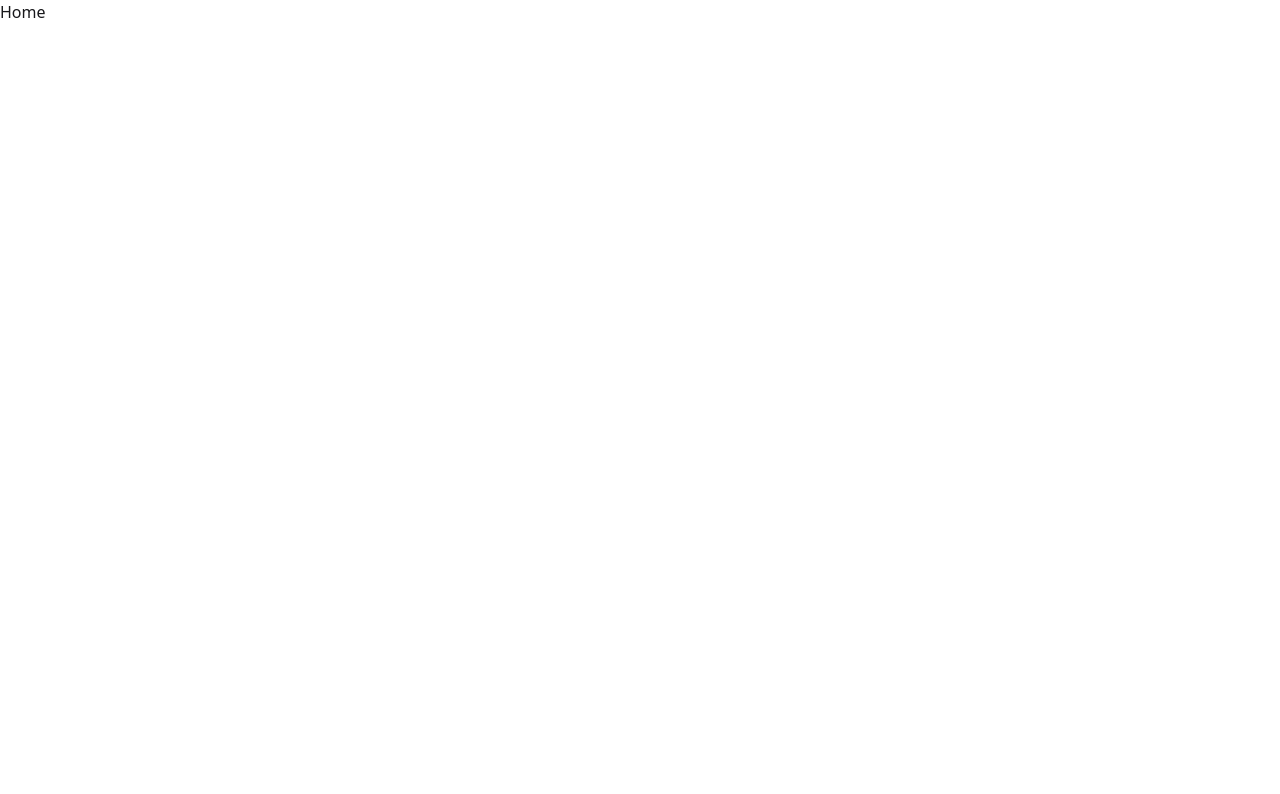
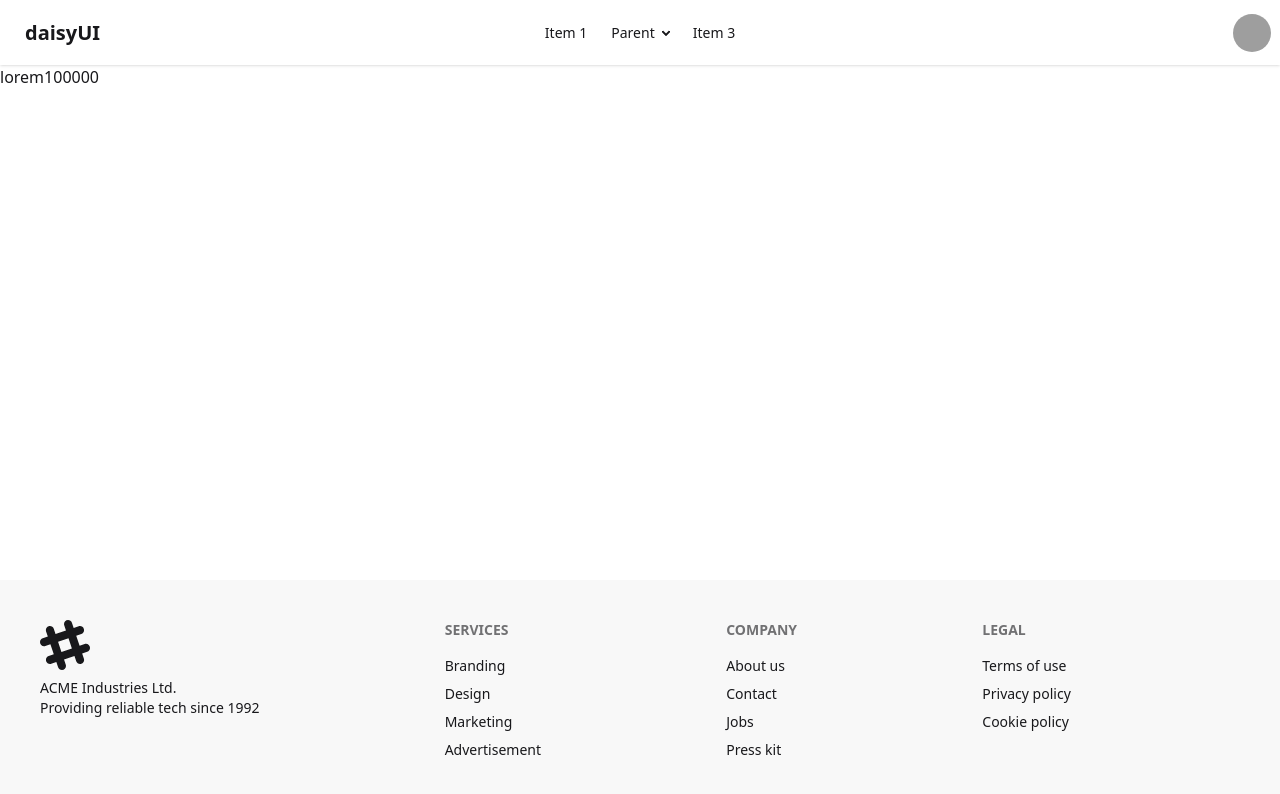
Before and after one commit to MD-Moniruzzaman-Arafat/real-state-react-project, a React (Vite) app: page / in a window 1280 px wide. Shown: the top 794 px of the page. Built offline with nearby package versions, Linux system fonts and the light colour scheme; grey boxes are pictures that could not be loaded.

Commit message:
navbar design and register form design

```diff
--- a/src/App.jsx
+++ b/src/App.jsx
@@ -1,10 +1,18 @@
 import { Outlet } from 'react-router';
 import './App.css';
+import Footer from './components/Footer/Footer';
+import Navbar from './components/Navbar/Navbar';
 
 function App() {
   return (
     <>
-      <Outlet />
+      <div className="min-h-screen flex flex-col">
+        <Navbar />
+        <main className="flex-1">
+          <Outlet />
+        </main>
+        <Footer />
+      </div>
     </>
   );
 }
--- /dev/null
+++ b/src/components/Footer/Footer.jsx
@@ -0,0 +1,46 @@
+export default function Footer() {
+  return (
+    <>
+      <footer className="footer sm:footer-horizontal bg-base-200 text-base-content p-10">
+        <aside>
+          <svg
+            width="50"
+            height="50"
+            viewBox="0 0 24 24"
+            xmlns="http://www.w3.org/2000/svg"
+            fillRule="evenodd"
+            clipRule="evenodd"
+            className="fill-current"
+          >
+            <path d="M22.672 15.226l-2.432.811.841 2.515c.33 1.019-.209 2.127-1.23 2.456-1.15.325-2.148-.321-2.463-1.226l-.84-2.518-5.013 1.677.84 2.517c.391 1.203-.434 2.542-1.831 2.542-.88 0-1.601-.564-1.86-1.314l-.842-2.516-2.431.809c-1.135.328-2.145-.317-2.463-1.229-.329-1.018.211-2.127 1.231-2.456l2.432-.809-1.621-4.823-2.432.808c-1.355.384-2.558-.59-2.558-1.839 0-.817.509-1.582 1.327-1.846l2.433-.809-.842-2.515c-.33-1.02.211-2.129 1.232-2.458 1.02-.329 2.13.209 2.461 1.229l.842 2.515 5.011-1.677-.839-2.517c-.403-1.238.484-2.553 1.843-2.553.819 0 1.585.509 1.85 1.326l.841 2.517 2.431-.81c1.02-.33 2.131.211 2.461 1.229.332 1.018-.21 2.126-1.23 2.456l-2.433.809 1.622 4.823 2.433-.809c1.242-.401 2.557.484 2.557 1.838 0 .819-.51 1.583-1.328 1.847m-8.992-6.428l-5.01 1.675 1.619 4.828 5.011-1.674-1.62-4.829z"></path>
+          </svg>
+          <p>
+            ACME Industries Ltd.
+            <br />
+            Providing reliable tech since 1992
+          </p>
+        </aside>
+        <nav>
+          <h6 className="footer-title">Services</h6>
+          <a className="link link-hover">Branding</a>
+          <a className="link link-hover">Design</a>
+          <a className="link link-hover">Marketing</a>
+          <a className="link link-hover">Advertisement</a>
+        </nav>
+        <nav>
+          <h6 className="footer-title">Company</h6>
+          <a className="link link-hover">About us</a>
+          <a className="link link-hover">Contact</a>
+          <a className="link link-hover">Jobs</a>
+          <a className="link link-hover">Press kit</a>
+        </nav>
+        <nav>
+          <h6 className="footer-title">Legal</h6>
+          <a className="link link-hover">Terms of use</a>
+          <a className="link link-hover">Privacy policy</a>
+          <a className="link link-hover">Cookie policy</a>
+        </nav>
+      </footer>
+    </>
+  );
+}
--- /dev/null
+++ b/src/components/Navbar/Navbar.jsx
@@ -0,0 +1,108 @@
+export default function Navbar() {
+  return (
+    <>
+      <div className="navbar bg-base-100 shadow-sm">
+        <div className="navbar-start">
+          <div className="dropdown">
+            <div tabIndex={0} role="button" className="btn btn-ghost lg:hidden">
+              <svg
+                xmlns="http://www.w3.org/2000/svg"
+                className="h-5 w-5"
+                fill="none"
+                viewBox="0 0 24 24"
+                stroke="currentColor"
+              >
+                {' '}
+                <path
+                  strokeLinecap="round"
+                  strokeLinejoin="round"
+                  strokeWidth="2"
+                  d="M4 6h16M4 12h8m-8 6h16"
+                />{' '}
+              </svg>
+            </div>
+            <ul
+              tabIndex="-1"
+              className="menu menu-sm dropdown-content bg-base-100 rounded-box z-1 mt-3 w-52 p-2 shadow"
+            >
+              <li>
+                <a>Item 1</a>
+              </li>
+              <li>
+                <a>Parent</a>
+                <ul className="p-2">
+                  <li>
+                    <a>Submenu 1</a>
+                  </li>
+                  <li>
+                    <a>Submenu 2</a>
+                  </li>
+                </ul>
+              </li>
+              <li>
+                <a>Item 3</a>
+              </li>
+            </ul>
+          </div>
+          <a className="btn btn-ghost text-xl">daisyUI</a>
+        </div>
+        <div className="navbar-center hidden lg:flex">
+          <ul className="menu menu-horizontal px-1">
+            <li>
+              <a>Item 1</a>
+            </li>
+            <li>
+              <details>
+                <summary>Parent</summary>
+                <ul className="p-2 bg-base-100 w-40 z-1">
+                  <li>
+                    <a>Submenu 1</a>
+                  </li>
+                  <li>
+                    <a>Submenu 2</a>
+                  </li>
+                </ul>
+              </details>
+            </li>
+            <li>
+              <a>Item 3</a>
+            </li>
+          </ul>
+        </div>
+        <div className="navbar-end">
+          <div className="dropdown dropdown-end">
+            <div
+              tabIndex={0}
+              role="button"
+              className="btn btn-ghost btn-circle avatar"
+            >
+              <div className="w-10 rounded-full">
+                <img
+                  alt="Tailwind CSS Navbar component"
+                  src="https://img.daisyui.com/images/stock/photo-1534528741775-53994a69daeb.webp"
+                />
+              </div>
+            </div>
+            <ul
+              tabIndex="-1"
+              className="menu menu-sm dropdown-content bg-base-100 rounded-box z-1 mt-3 w-52 p-2 shadow"
+            >
+              <li>
+                <a className="justify-between">
+                  Profile
+                  <span className="badge">New</span>
+                </a>
+              </li>
+              <li>
+                <a>Settings</a>
+              </li>
+              <li>
+                <a>Logout</a>
+              </li>
+            </ul>
+          </div>
+        </div>
+      </div>
+    </>
+  );
+}
--- /dev/null
+++ b/src/components/Register/Register.jsx
@@ -0,0 +1,32 @@
+export default function Register() {
+  return (
+    <>
+      <div className="hero bg-base-200 min-h-screen">
+        <div className="hero-content w-6xl flex-col">
+          <div className="text-center ">
+            <h1 className="text-5xl font-bold">Register now!</h1>
+          </div>
+          <div className="card bg-base-100 w-full max-w-sm shrink-0 shadow-2xl">
+            <div className="card-body">
+              <fieldset className="fieldset">
+                <label className="label">Name</label>
+                <input type="text" className="input" placeholder="Name" />
+                <label className="label">Email</label>
+                <input type="email" className="input" placeholder="Email" />
+                <label className="label">PhotoURL</label>
+                <input type="text" className="input" placeholder="PhotoURL" />
+                <label className="label">Password</label>
+                <input
+                  type="password"
+                  className="input"
+                  placeholder="Password"
+                />
+                <button className="btn btn-neutral mt-4">Register</button>
+              </fieldset>
+            </div>
+          </div>
+        </div>
+      </div>
+    </>
+  );
+}
--- a/src/page/Home.jsx
+++ b/src/page/Home.jsx
@@ -1,7 +1,7 @@
 export default function Home() {
   return (
     <>
-      <h1>Home</h1>
+      <h1>lorem100000</h1>
     </>
   );
 }
--- a/src/router/router.js
+++ b/src/router/router.js
@@ -1,5 +1,6 @@
 import { createBrowserRouter } from 'react-router';
 import App from '../App';
+import Register from '../components/Register/Register';
 import Home from '../page/Home';
 
 export const router = createBrowserRouter([
@@ -13,4 +14,5 @@
       },
     ],
   },
+  { path: 'register', Component: Register },
 ]);
```
